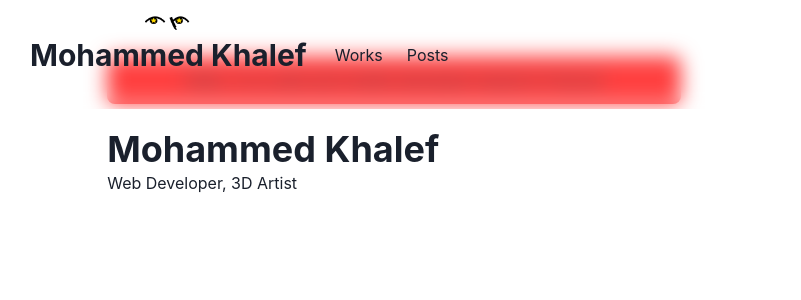
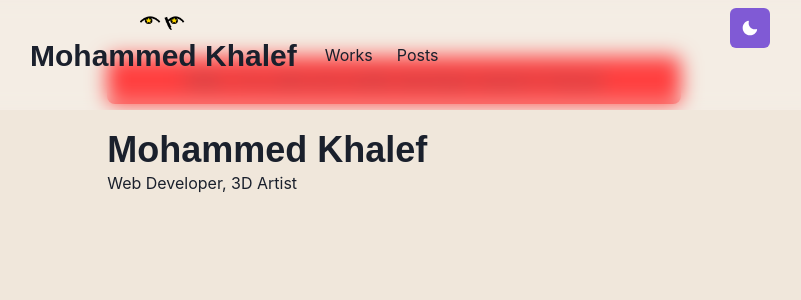
Before and after one commit to eyeschico/portfolio, a Next.js app: page / in a window 1280 px wide. Shown: the top 300 px of the page, without its empty margins (246-1047 px from the left). Built offline with nearby package versions, Linux system fonts and the light colour scheme.

Commit message:
add darkmode

```diff
--- a/components/navbar.js
+++ b/components/navbar.js
@@ -15,7 +15,7 @@
   useColorModeValue
 } from '@chakra-ui/react'
 import { HamburgerIcon } from '@chakra-ui/icons'
-import { ST } from 'next/dist/shared/lib/utils'
+import ThemeToggleButton from './theme-toggle-button'
 
 const LinkItem = ({ href, path, children}) => {
   const active = path === href
@@ -77,6 +77,7 @@
         </Stack>
 
         <Box flex={1} align="right">
+          <ThemeToggleButton/>
           <Box ml={2} display={{base: 'inline-block', md:'none'}}>
             <Menu>
               <MenuButton
--- /dev/null
+++ b/components/theme-toggle-button.js
@@ -0,0 +1,20 @@
+import { IconButton, useColorMode, useColorModeValue } from '@chakra-ui/react'
+import { SunIcon, MoonIcon } from '@chakra-ui/icons'
+
+const ThemeToggleButton = () => {
+  const {toggleColorMode } = useColorMode()
+
+  return(
+    <IconButton
+      aria-label="Toggle theme"
+      colorScheme={useColorModeValue('purple', 'orange')}
+      icon={useColorModeValue(<MoonIcon/>, <SunIcon/>)}
+      onClick={toggleColorMode}>
+
+
+    </IconButton>
+
+  )
+}
+
+export default ThemeToggleButton
--- /dev/null
+++ b/lib/theme.js
@@ -0,0 +1,56 @@
+import { extendTheme } from "@chakra-ui/react";
+import { mode } from '@chakra-ui/theme-tools'
+
+const styles = {
+  global: props => ({
+    body: {
+      bg: mode('#f0e7db', "#202023")(props)
+    }
+  })
+}
+
+const components = {
+  Heading: {
+    variants: {
+      'section-title': {
+        textDecoration: 'underline',
+        fontSize: 20,
+        textUnderlineOffset: 6,
+        textDecorationColor: '#525252',
+        textDecorationThickness: 4,
+        marginTop: 3,
+        marginBottom: 4
+      }
+    }
+  },
+
+  Link: {
+    baseStyle: props =>({
+      color: mode('#3d7aed', '#ff63c3')(props),
+      textUnderlineOffset: 3
+    })
+  }
+}
+
+const fonts = {
+  heading: "'M PLUS Rounded 1c', 'arial'"
+}
+
+const colors ={
+  glassTeal: '#88ccca'
+}
+
+const config = {
+  initialColorMode: 'dark',
+  useSystemColorMode: true
+}
+
+const theme = extendTheme({
+  config,
+  styles,
+  components,
+  colors,
+  fonts
+})
+
+export default theme
--- a/pages/_app.js
+++ b/pages/_app.js
@@ -1,9 +1,10 @@
 import { ChakraProvider } from '@chakra-ui/react'
 import Layout from '../components/layouts/main'
+import theme from '../lib/theme'
 
 const Website = ({Component, pageProps, router}) => {
   return (
-    <ChakraProvider>
+    <ChakraProvider theme={theme}>
       <Layout router={router}>
         <Component {...pageProps} key={router.route}/>
       </Layout>
--- /dev/null
+++ b/pages/_document.js
@@ -0,0 +1,18 @@
+import { ColorModeScript } from "@chakra-ui/react";
+import NextDocument, { Html, Head, Main, NextScript } from 'next/document'
+import theme from "../lib/theme";
+
+export default class Document extends NextDocument{
+  render () {
+    return(
+      <Html lang="en">
+        <Head/>
+        <body>
+          <ColorModeScript initialColorMode={theme.config.initialColorMode}/>
+          <Main/>
+          <NextScript/>
+        </body>
+      </Html>
+    )
+  }
+}
```
